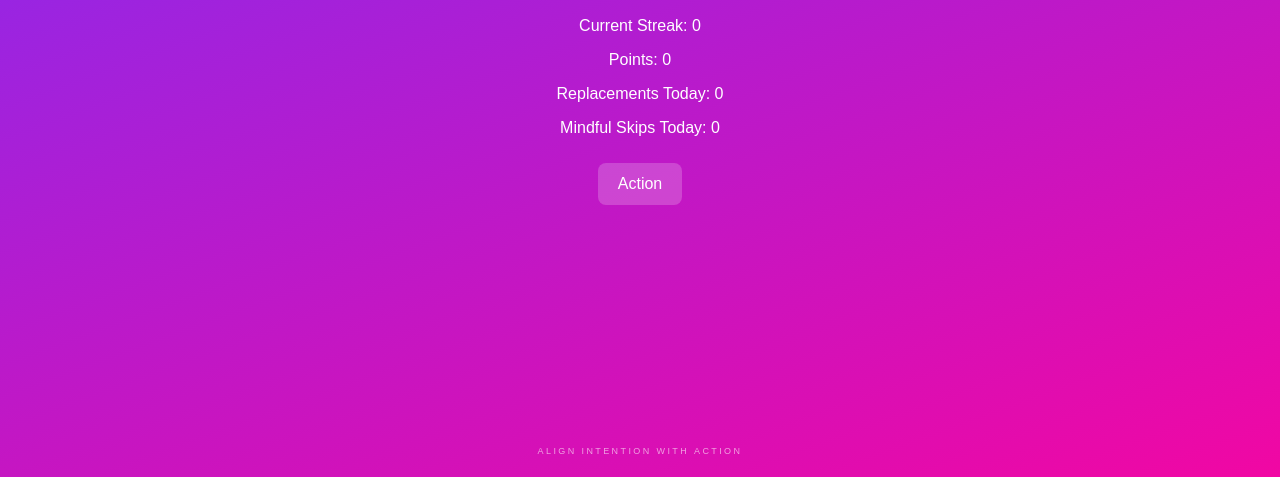
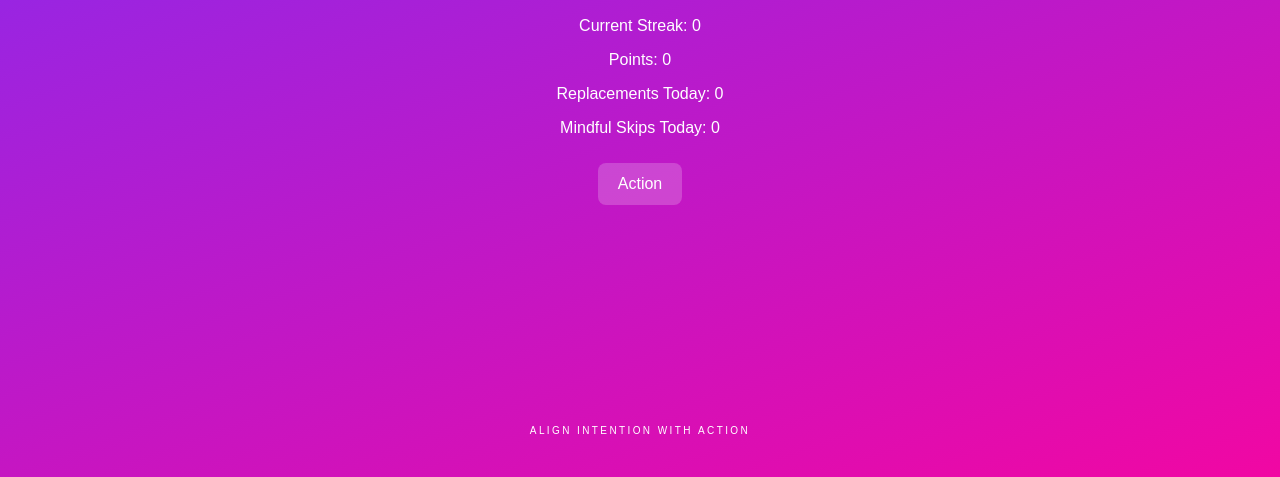
Before and after one commit to magdatavarozzi/habit-track, a plain HTML site: page index.html in a window 1280 px wide. Shown: the part 323-800 px from the top of the page. Drawn offline with Linux system fonts and the light colour scheme.

Commit message:
Refactor tagline styles for better display
Updated the .tagline class to improve positioning and visibility.

```diff
--- a/style.css
+++ b/style.css
@@ -44,19 +44,16 @@ input, select{
 }
 
 .tagline {
-  position: fixed;
-  bottom: 20px;
-  left: 0;
-  width: 100%;
-  text-align: center;
-
-  /* Design */
-  font-variant: all-small-caps;
-  letter-spacing: 0.15rem;
-  font-size: 0.8rem;
-  color: rgba(255, 255, 255, 0.6); /* Soft white to match your gradient */
-
-  /* This puts it ABOVE the stars and the gradient */
-  z-index: 10001;
-  pointer-events: none;
+  position: fixed !important;
+  bottom: 40px !important;
+  left: 0 !important;
+  width: 100% !important;
+  text-align: center !important;
+  color: #ffffff !important;
+  font-variant: all-small-caps !important;
+  letter-spacing: 0.15rem !important;
+  font-size: 0.85rem !important;
+  z-index: 100000 !important; /* This ensures it sits on top of the canvas */
+  display: block !important;
+  opacity: 1 !important;
 }
```
